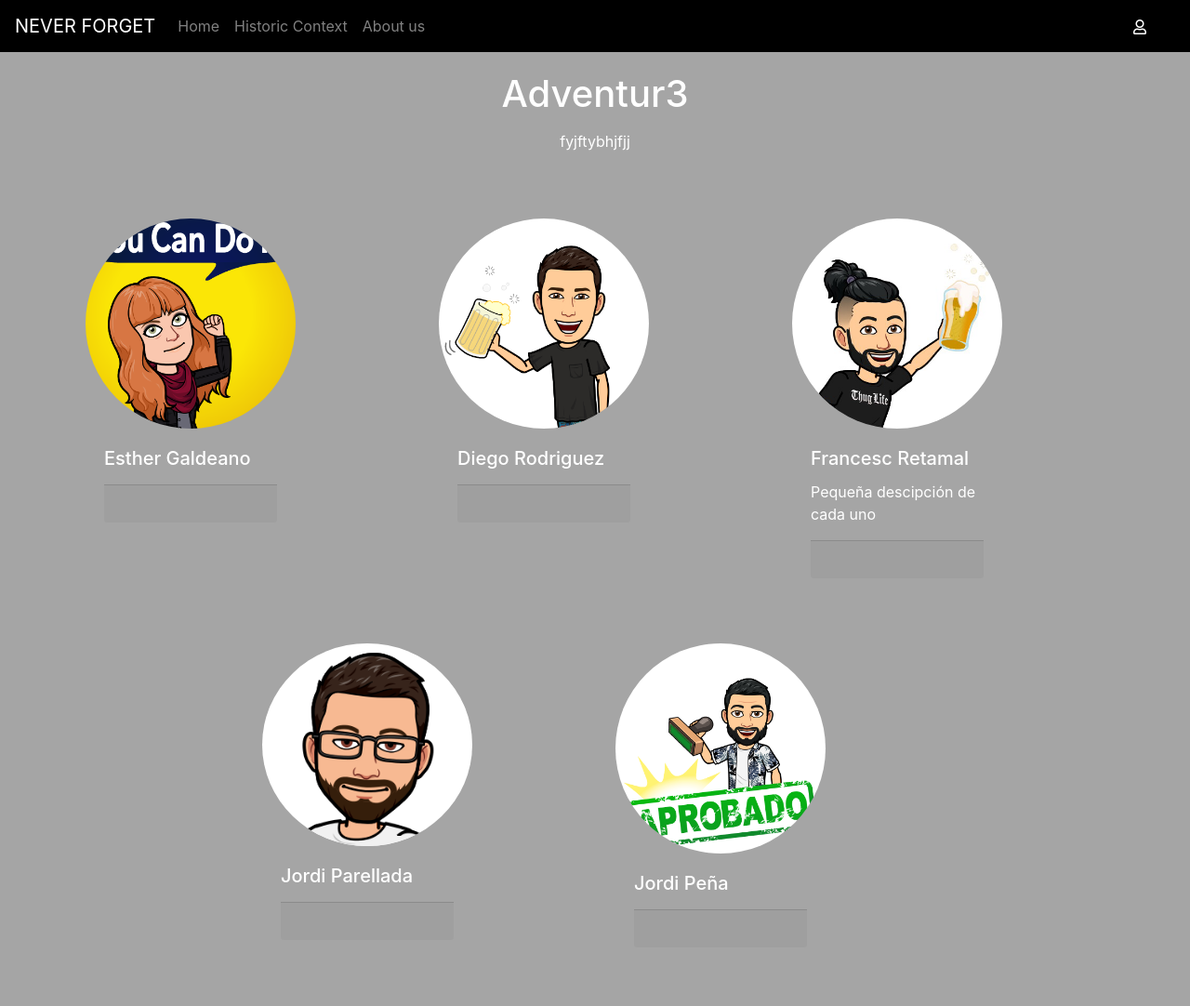
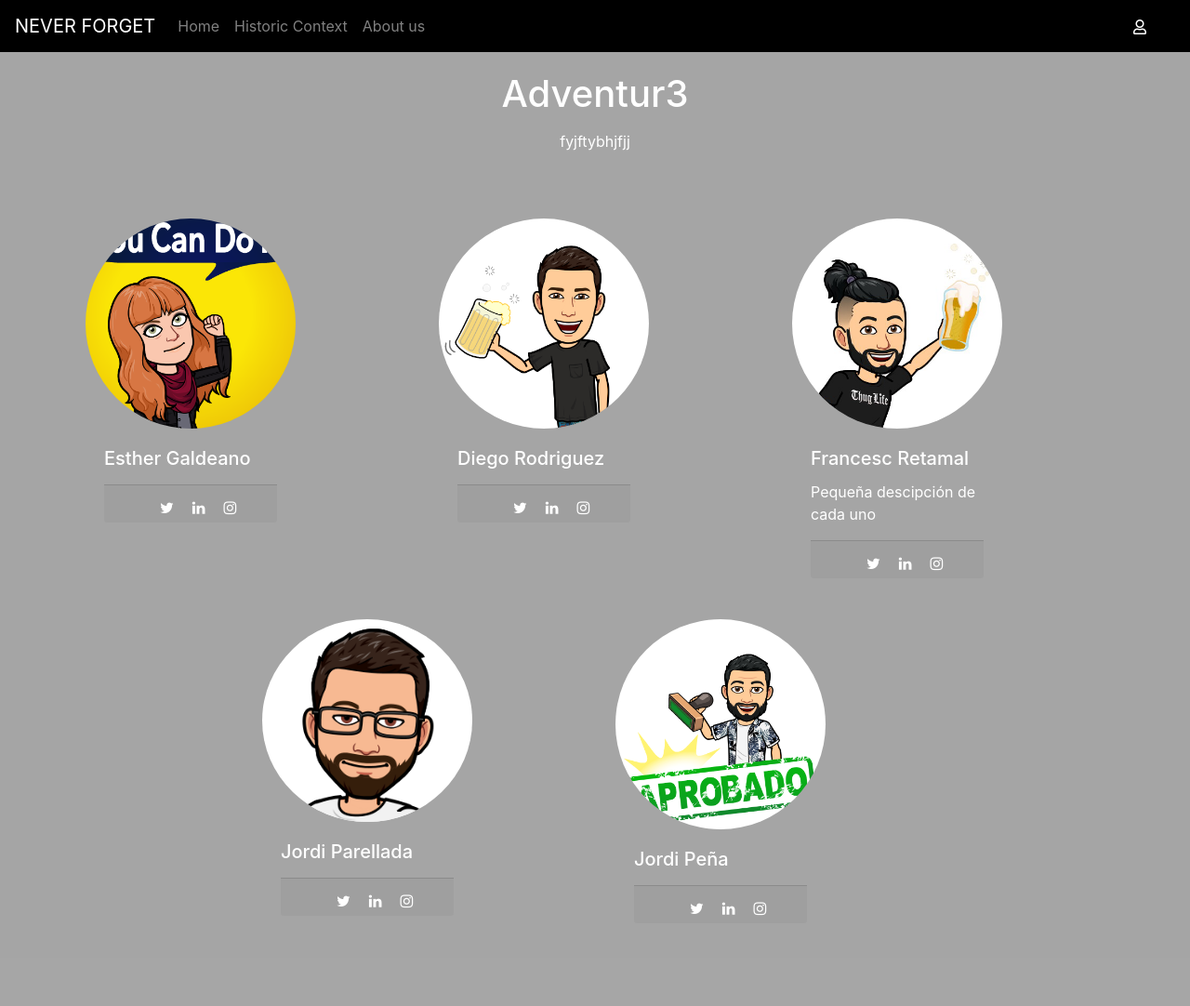
Before and after one commit to EstherGaldeano/Never_Forget, a PHP site: page /views/about_us.php in a window 1280 px wide. Shown: the whole page at 93% size. After the commit the page ends 984 px from the top, so only its background shows below. Run offline with PHP 8.4, Linux system fonts and the light colour scheme; some libraries are stand-ins or nearby versions.

Commit message:
iconos about us

```diff
--- a/Styles/about_us.css
+++ b/Styles/about_us.css
@@ -14,7 +14,7 @@
 
 .iconAbout {
     color:white;
-    font-size: 24px;
+    font-size: 16px;
 }
 
 .card:hover {
--- a/templates/master.php
+++ b/templates/master.php
@@ -18,6 +18,7 @@
     <!--<link rel="stylesheet" href="../styles/STemplate.css">-->
     <link href="https://fonts.googleapis.com/css?family=Special+Elite" rel="stylesheet">
     <link rel='stylesheet' href='https://use.fontawesome.com/releases/v5.5.0/css/all.css' integrity='sha384-B4dIYHKNBt8Bc12p+WXckhzcICo0wtJAoU8YZTY5qE0Id1GSseTk6S+L3BlXeVIU' crossorigin='anonymous'>
+    <link rel="stylesheet" href="https://cdnjs.cloudflare.com/ajax/libs/font-awesome/4.7.0/css/font-awesome.min.css">
     <?php startblock('head') ?>
     <?php endblock() ?>
 
```
